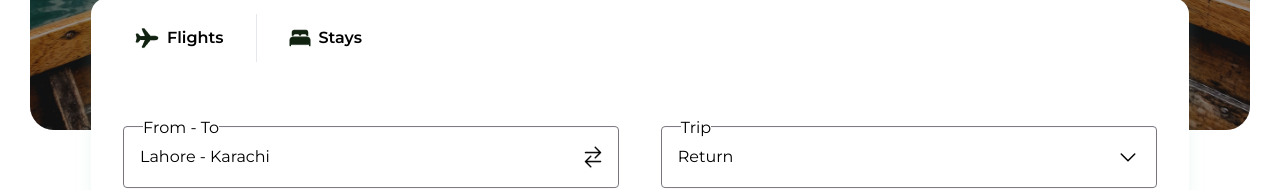
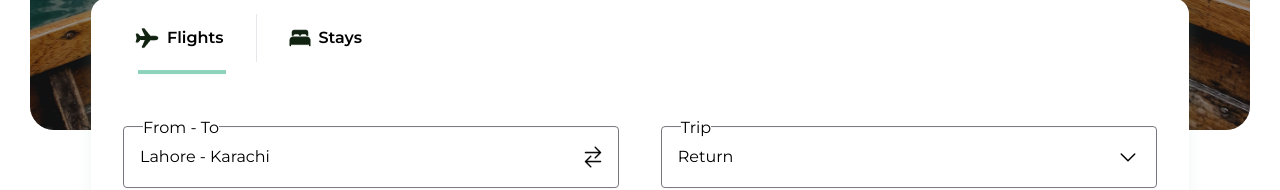
Before and after one commit to Kiguradze/travel-agency, a React (Vite) app: page / in a window 1280 px wide. Both pictures are taken after a click on the link "Flights". Shown: the part 500-690 px from the top of the page. Built offline with nearby package versions, Linux system fonts and the light colour scheme.

Commit message:
modify reservation component

```diff
--- a/src/components/Reservation.jsx
+++ b/src/components/Reservation.jsx
@@ -4,19 +4,28 @@ import ReservationForm from "./ReservationForm";
 import choose from "../assets/choose directions.png";
 import flightsIcon from "../assets/showFlightsIcon.svg";
 import chevronDown from "../assets/chevron_down.svg";
+import { useState } from "react";
 
 const Reservation = () => {
   const cities = ["Lahore - Karachi", "Tbilisi - Tokyo", "Kutaisi - Amsterdam"];
   const trips = ["Return", "Fly"];
   const time = ["07 Nov 22 - 13 Nov 22"];
   const passengerClass = ["1 Passenger, Economy"];
+  const [activeTab, setActiveTab] = useState(null);
+  const [highlightPosition, setHighlightPosition] = useState(0);
+
+  const handleTabClick = (tab, position) => {
+    setActiveTab(tab);
+    setHighlightPosition(position);
+  };
 
   return (
     <div className="w-full xl:w-[90%] md:w-full  pt-[16px] px-[32px] pb-[32px]  absolute bottom-[0] left-1/2 translate-x-[-50%] translate-y-[75%] lg:translate-y-[65%]  lg:rounded-[16px] bg-white shadow-[0_4px_16px_0_rgba(141,_211,_187,_0.15)]  ">
-      <div className="w-max flex items-center justify-between ">
+      <div className="w-max flex items-center justify-between relative">
         <a
           href="#"
-          className="py-[12px] pr-[32px] pl-[12px] flex items-center gap-x-[8px] text-[16px] font-[600] text-#112211 hover:bg-gray-200 duration-200 border-r-[1px] rounded-l-md border-#D7E2EE"
+          className="py-[12px] pr-[32px] pl-[12px] flex items-center gap-x-[8px] text-[16px] font-[600] text-#112211 hover:bg-gray-200 duration-200 border-r-[1px] rounded-l-md border-#D7E2EE "
+          onClick={() => handleTabClick("flights", 15)}
         >
           <img src={airplane} alt="" />
           <span>Flights</span>
@@ -24,10 +33,17 @@ const Reservation = () => {
         <a
           href="#"
           className="py-[12px] pl-[32px] pr-[12px] flex items-center gap-x-[8px] text-[16px] font-[600] text-#112211 hover:bg-gray-200 duration-200 rounded-r-md"
+          onClick={() => handleTabClick("stays", 150)}
         >
           <img src={bed} alt="" />
           <span>Stays</span>
         </a>
+        {activeTab && (
+          <div
+            className="w-[35%] h-1 bg-[#8DD3BB] absolute -bottom-3 duration-150"
+            style={{ left: `${highlightPosition}px` }}
+          ></div>
+        )}
       </div>
       <div className="mt-[40px] flex justify-between flex-wrap gap-x-[24px]">
         <ReservationForm label={"From - To"} data={cities} img={choose} />
```
